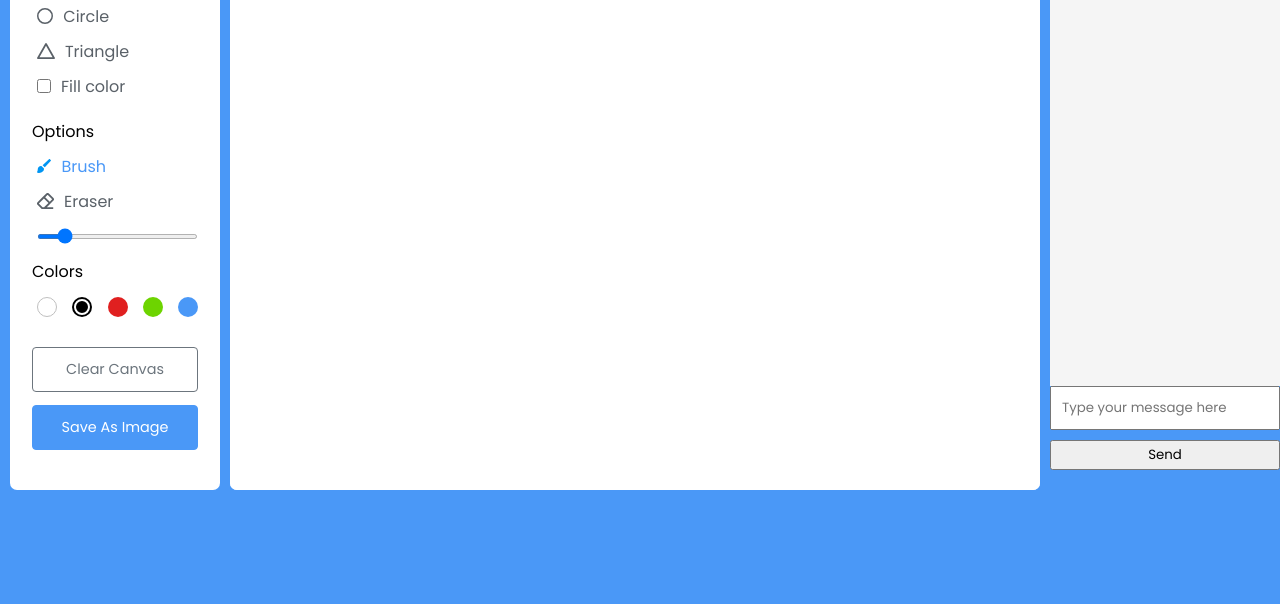
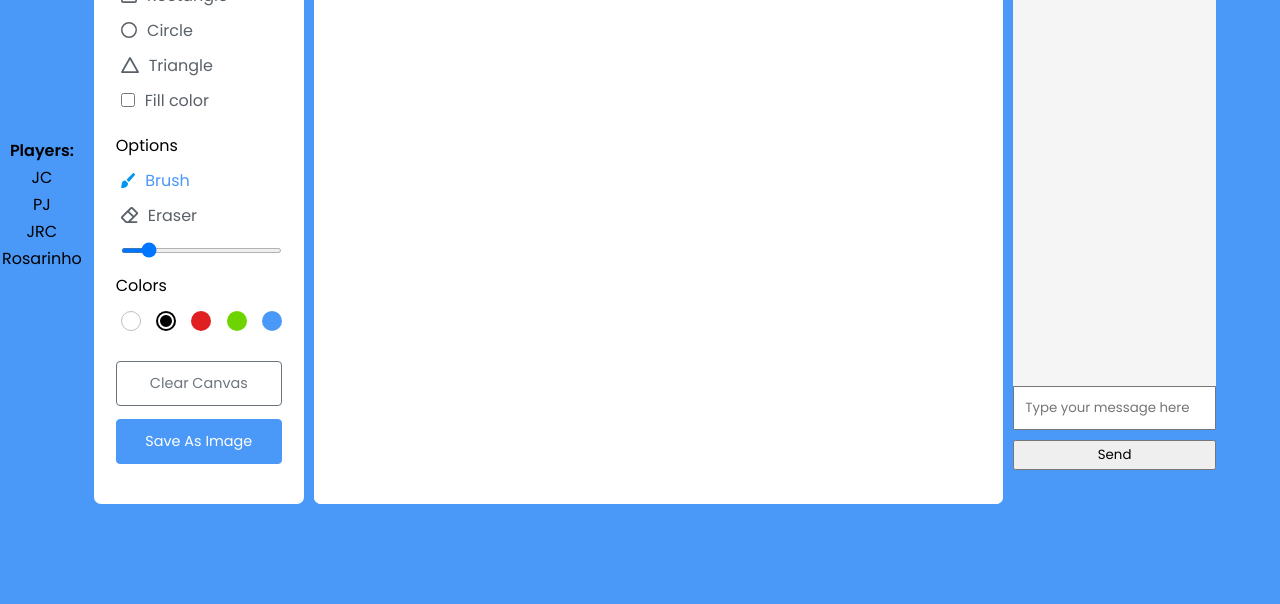
Before and after one commit to TitanLake/draw_inete, a website: page index.html in a window 1280 px wide. Shown: the part 196-800 px from the top of the page. Drawn offline with Linux system fonts and the light colour scheme; files whose address does not match are found by name.

Commit message:
chat and players design

```diff
--- a/index.html
+++ b/index.html
@@ -9,9 +9,35 @@
     <script src="client/js/script.js" defer></script>
   </head>
   <body>
+    <div style="display: block; margin: 0 auto;text-align: center;">
+    <table class="table">
+      <thead>
+        <tr>
+        <th scope="col">
+         Players:
+        </th>
+      </tr>
+    </thead>
+    <tbody>
+    <tr>
+      <td>JC</td>
+    </tr>
+    <tr>
+      <td>PJ</td>
+    </tr>
+    <tr>
+      <td>JRC</td>
+    </tr>
+    <tr>
+      <td>Rosarinho</td>
+    </tr>
+  </tbody>
+    </table>
+  </div>
     <div class="container">
       <section class="tools-board">
         <div class="row">
+          <label class="title" style="font-size: larger; color: chartreuse;">Draw INETE</label><br>
           <label class="title">Shapes</label>
           <ul class="options">
             <li class="option tool" id="rectangle">
@@ -69,12 +95,13 @@
         <canvas></canvas>
       </section>
     </div>
-    <div>
+    <div class="block" style="margin-right: 5%;">
     <h1>Chat</h1>
     <pre id="messages" style="height: 400px; overflow:scroll; background-color:whitesmoke;"></pre>
     <input type="text" id="messageBox" placeholder="Type your message here" style="display: block; width: 100%; margin-bottom: 10px; padding: 10px;">
     <button id="send" title="Send Message!" style="width: 100%; height: 30px;">Send</button>
-  </div>
+    </div>
+</div>
   </body>
 </html>
 
```
